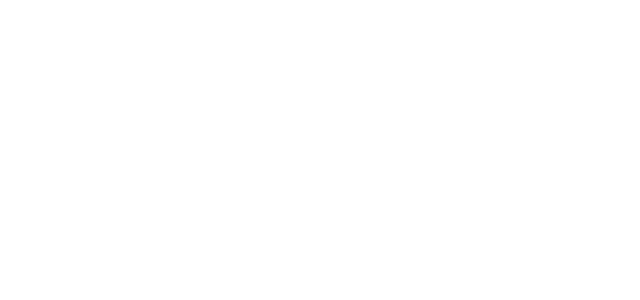
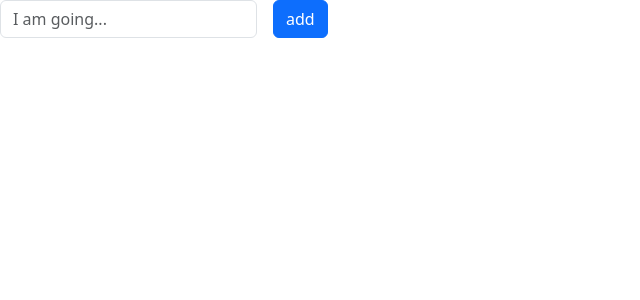
Before and after one commit to markovo4/React-HW, a React (Vite) app: page / in a window 1280 px wide. Shown: the top 300 px of the page, without its empty margins (0-640 px from the left). Built offline with nearby package versions, Linux system fonts and the light colour scheme.

Commit message:
hw-React-17

```diff
--- a/src/App.jsx
+++ b/src/App.jsx
@@ -1,7 +1,10 @@
+import TodoBox from "./components/TodoBox";
+
 function App() {
 
     return (
         <>
+            <TodoBox/>
         </>
     )
 }
--- /dev/null
+++ b/src/components/TodoBox/TodoBox.jsx
@@ -0,0 +1,60 @@
+import {Button, Form, InputGroup} from 'react-bootstrap';
+import {Fragment, useState} from "react";
+import TodoItem from "../TodoItem";
+
+const TodoBox = () => {
+    const [note, setNote] = useState('');
+    const [tasks, setTask] = useState([])
+    const handleChange = (e) => {
+        setNote(e.target.value)
+    }
+
+    const handleSubmit = (e) => {
+        e.preventDefault();
+        if (note.trim() !== '') {
+            setTask([note, ...tasks]);
+            setNote('');
+        }
+    }
+
+    const handleRemove = (index) => () => {
+        const newTaskList = tasks.filter((item, i) => i !== index);
+        setTask(newTaskList);
+    }
+
+    return (
+        <Fragment>
+            <InputGroup className={'mb-3'}>
+                <Form className={'d-flex'} onSubmit={handleSubmit}>
+                    <Form.Group className={'me-3'}>
+                        <Form.Control
+                            type={'text'}
+                            value={note}
+                            className={'form-control'}
+                            placeholder={'I am going...'}
+                            onChange={handleChange}
+                        />
+                    </Form.Group>
+
+                    <Button
+                        type={'submit'}
+                        className={'btn btn-primary'}
+                    >add</Button>
+                </Form>
+            </InputGroup>
+            {tasks.map((task, i) => {
+                return (
+                    <TodoItem
+                        key={i}
+                        id={i}
+                        task={task}
+                        onRemove={handleRemove(i)}
+                    />
+                )
+            })}
+
+        </Fragment>
+    )
+}
+
+export default TodoBox;
--- /dev/null
+++ b/src/components/TodoBox/index.js
@@ -0,0 +1,3 @@
+import TodoBox from "./TodoBox.jsx";
+
+export default TodoBox;
--- /dev/null
+++ b/src/components/TodoItem/TodoItem.jsx
@@ -0,0 +1,35 @@
+import {Button, Col, Row} from "react-bootstrap";
+import {Fragment} from 'react';
+import PropTypes from "prop-types";
+
+const TodoItem = ({task, onRemove, id}) => {
+
+    const handleClick = (e) => {
+        onRemove(e.target.id);
+    }
+
+    return (
+        <Fragment>
+            <Row>
+                <Col className={'col-auto'}>
+                    <Button
+                        type={'button'}
+                        className={'btn btn-primary btn-sm'}
+                        onClick={handleClick}
+                        id={id}
+                    >-</Button>
+                </Col>
+                <Col>{task}</Col>
+            </Row>
+            <hr/>
+        </Fragment>
+    )
+}
+
+TodoItem.propTypes = {
+    task: PropTypes.string.isRequired,
+    onRemove: PropTypes.func.isRequired,
+    id: PropTypes.number.isRequired,
+}
+
+export default TodoItem;
--- /dev/null
+++ b/src/components/TodoItem/index.js
@@ -0,0 +1,3 @@
+import TodoItem from "./TodoItem.jsx";
+
+export default TodoItem;
--- a/src/main.jsx
+++ b/src/main.jsx
@@ -1,6 +1,7 @@
 import React from 'react'
 import ReactDOM from 'react-dom/client'
 import App from './App.jsx'
+import 'bootstrap/dist/css/bootstrap.min.css'
 
 ReactDOM.createRoot(document.getElementById('root')).render(
     <React.StrictMode>
```
Also changed, not shown: 1 other file (tests, documents, lock files or other folders).
